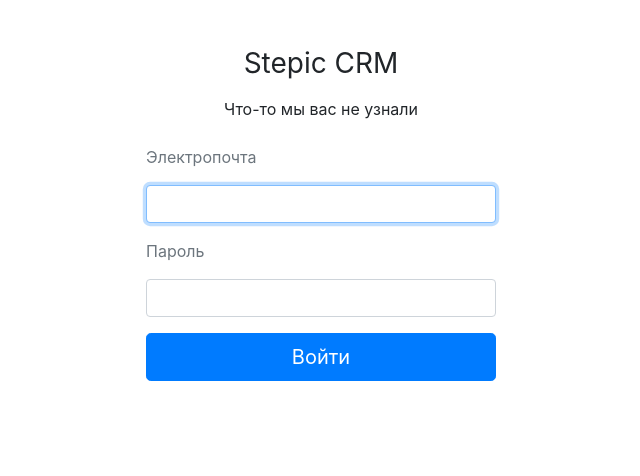
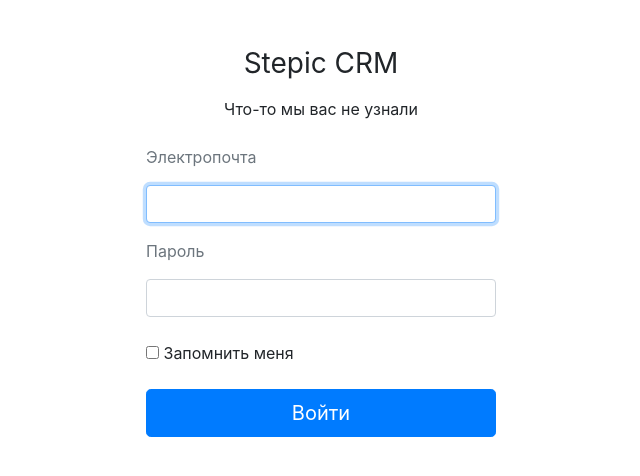
Before and after one commit to alpden550/learning-center, a Flask app: page /login in a window 1280 px wide. Shown: the part 49-525 px from the top of the page, without its empty margins (319-959 px from the left). Run offline with Flask 2, Linux system fonts and the light colour scheme; some libraries are stand-ins or nearby versions.

Commit message:
Added checkbox remember me into login forn.

```diff
--- a/learning_center/form.py
+++ b/learning_center/form.py
@@ -1,7 +1,8 @@
 from flask_wtf import FlaskForm
-from wtforms import PasswordField, StringField
+from wtforms import BooleanField, PasswordField, StringField
 
 
 class LoginForm(FlaskForm):
-    username = StringField(label='')
-    password = PasswordField(label='')
+    username = StringField()
+    password = PasswordField()
+    is_remembered = BooleanField(label='Запомнить меня')
--- a/learning_center/templates/admin/auth.html
+++ b/learning_center/templates/admin/auth.html
@@ -26,12 +26,15 @@
             <p class="text-muted">Электропочта</p>
               {{ form.username(class="form-control", required=required, autofocus=autofocus) }}
           </div>
-
           <div class="form-label-group mt-3">
             <p class="text-muted">Пароль</p>
               {{ form.password(class="form-control", required=required) }}
           </div>
-          <div class="checkbox mb-3"> </div>
+          <div class="checkbox my-4">
+              {{ form.is_remembered }}
+              {{ form.is_remembered.label(class="form-check-label") }}
+          </div>
+
           <button class="btn btn-lg btn-primary btn-block" type="submit">Войти</button>
         </form>
       </div>
```
